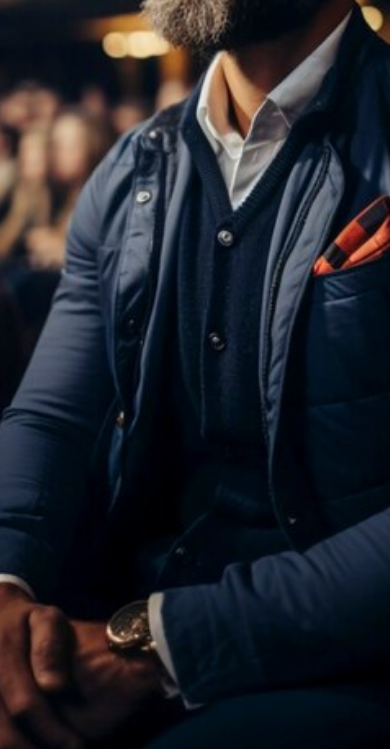
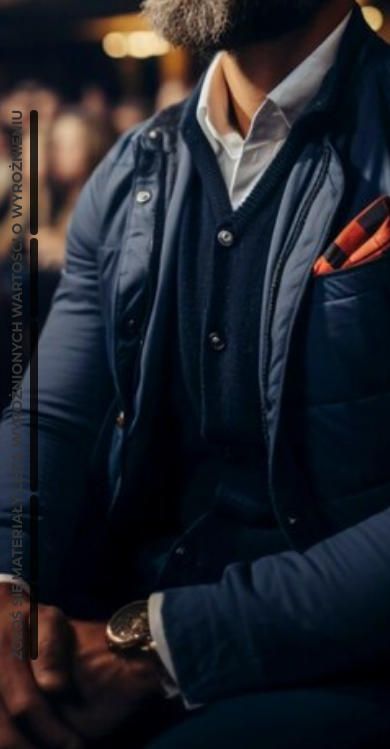
Before and after one commit to DayHunterr/warstwa, a PHP site: page / in a window 390 px wide. Shown: the part 1205-1954 px from the top of the page. Run offline with PHP 8.4, Linux system fonts and the light colour scheme; some libraries are stand-ins or nearby versions.

Commit message:
add mobile left-side menu

```diff
--- a/index.html
+++ b/index.html
@@ -51,6 +51,30 @@
         </div>
     </div>
     <div class="snap-container">
+        <div class="mob__side-menu">
+            <div class="bottom-menu__container-items">
+                <div class="bottom-menu__container-item">
+                    <p class="bottom-text">ZGŁOŚ SIĘ</p>
+                    <div class="line"></div>
+                </div>
+                <div class="bottom-menu__container-item">
+                    <p class="bottom-text">MATERIAŁY</p>
+                    <div class="line"></div>
+                </div>
+                <div class="bottom-menu__container-item">
+                    <p class="bottom-text">LISTA WYROŻNIONYCH</p>
+                    <div class="line"></div>
+                </div>
+                <div class="bottom-menu__container-item">
+                    <p class="bottom-text">WARTOŚCI</p>
+                    <div class="line"></div>
+                </div>
+                <div class="bottom-menu__container-item">
+                    <p class="bottom-text">O WYROŻNIENIU</p>
+                    <div class="line"></div>
+                </div>
+            </div>
+        </div>
     <section class="main">
         <div class="nav_mobile">
             <div class="nav_mobile__logo">
@@ -85,30 +109,7 @@
                 </div>
             </div>
         </div>
-<!--        <div class="mob__side-menu">-->
-<!--            <div class="bottom-menu__container-items">-->
-<!--                <div class="bottom-menu__container-item">-->
-<!--                    <p class="bottom-text">ZGŁOŚ SIĘ</p>-->
-<!--                    <div class="line"></div>-->
-<!--                </div>-->
-<!--                <div class="bottom-menu__container-item">-->
-<!--                    <p class="bottom-text">MATERIAŁY</p>-->
-<!--                    <div class="line"></div>-->
-<!--                </div>-->
-<!--                <div class="bottom-menu__container-item">-->
-<!--                    <p class="bottom-text">LISTA WYROŻNIONYCH</p>-->
-<!--                    <div class="line"></div>-->
-<!--                </div>-->
-<!--                <div class="bottom-menu__container-item">-->
-<!--                    <p class="bottom-text">WARTOŚCI</p>-->
-<!--                    <div class="line"></div>-->
-<!--                </div>-->
-<!--                <div class="bottom-menu__container-item">-->
-<!--                    <p class="bottom-text">O WYROŻNIENIU</p>-->
-<!--                    <div class="line"></div>-->
-<!--                </div>-->
-<!--            </div>-->
-<!--        </div>-->
+
         <div class="main__container">
             <div class="main__hero">
                 <div class="hero__content">
@@ -918,6 +919,7 @@
             </div>
         </div>
     </section>
+
 </div>
 <!--<script src="dist/bundle.js"></script>-->
 <script src="js/desktop-menu.js"></script>
--- a/styles/styles.css
+++ b/styles/styles.css
@@ -1659,15 +1659,27 @@ hr {
     .mob__side-menu {
         display: flex;
         position: fixed;
+        top: calc(20vh - 150px);
+        left: -44%;
+        width: 100%;
+        height: 100%;
+        z-index: 90;
+        transform: translateY(0);
+    }
+
+    .bottom-menu__container-items{
         transform: rotate(-90deg);
-        width: 100%;
-        height: 60px;
-        z-index: 90;
-    }
-
-    .bottom-menu__container-items{
-        height: 30%;
+        height: 100%;
         width: 100vw;
+        column-gap: 3px;
+    }
+
+    .bottom-text {
+        font-size: 14px ;
+    }
+
+    .bottom-menu__container-item {
+        row-gap: 3px;
     }
 
     #statue-top-line {
```
